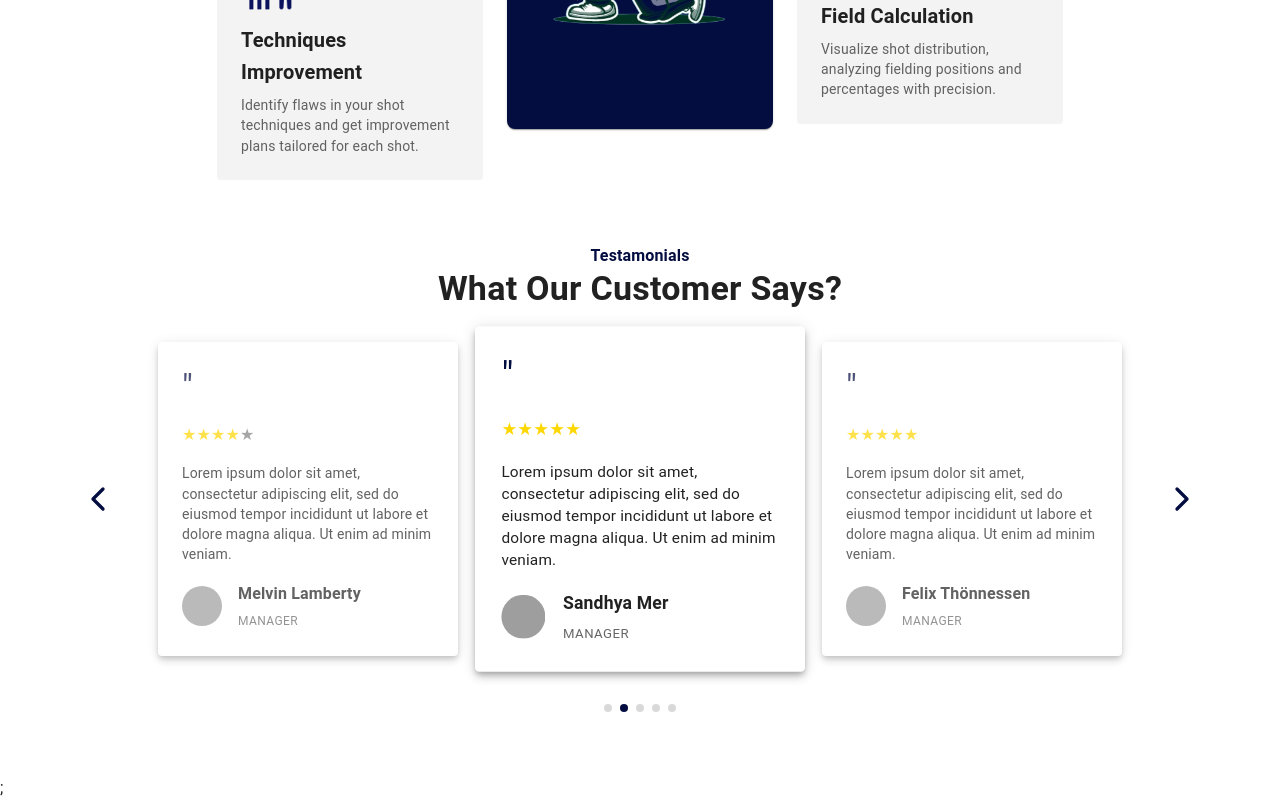
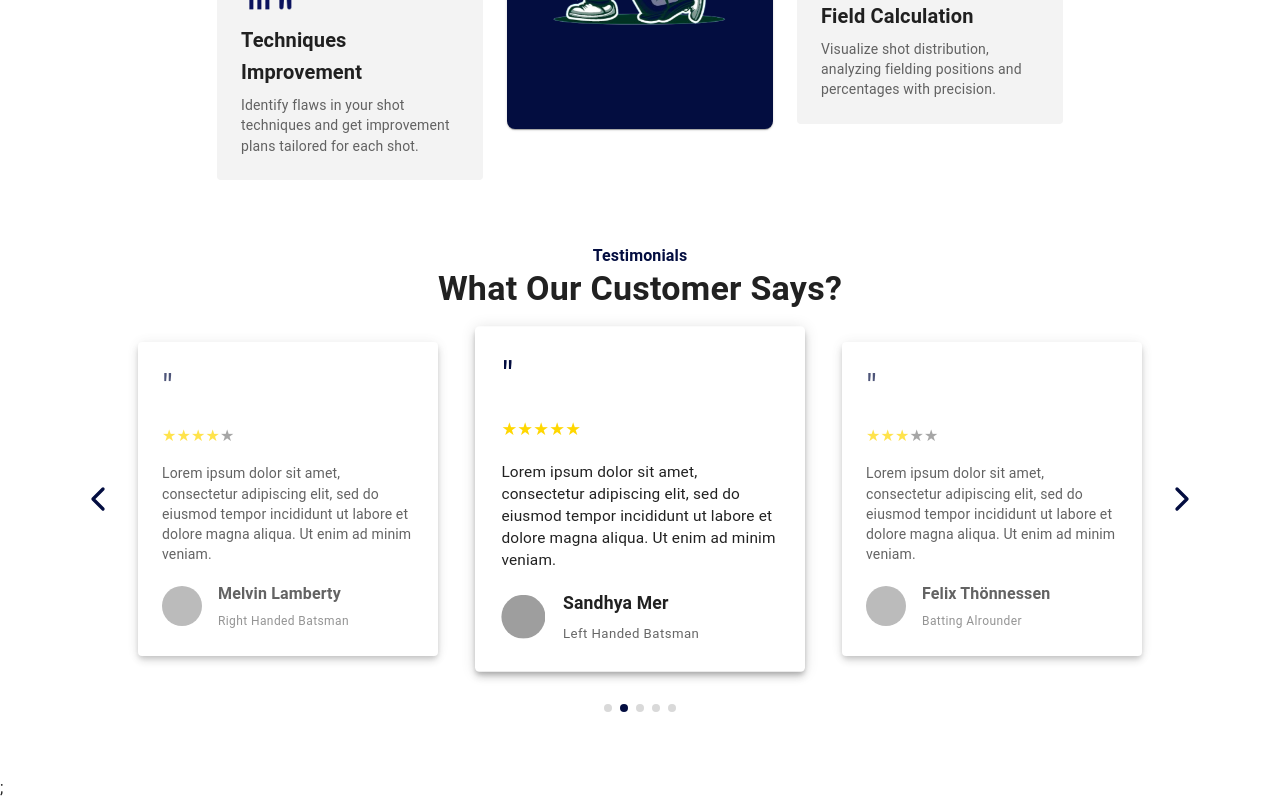
Before and after one commit to Daoud-Hussain/CricInsight, a React (Vite) app in the folder frontend/: page / in a window 1280 px wide. Shown: the part 3471-4271 px from the top of the page. Built offline with nearby package versions, Linux system fonts and the light colour scheme; grey boxes are pictures that could not be loaded.

Commit message:
Animate components ft. framer-motion

```diff
--- a/frontend/src/components/ServicesOffered.jsx
+++ b/frontend/src/components/ServicesOffered.jsx
@@ -1,6 +1,6 @@
-import React from "react";
+import React, { useRef } from "react";
 import { Grid, Card, Typography, Box } from "@mui/material";
-import { motion } from "framer-motion";
+import { motion, useInView } from "framer-motion";
 
 const services = [
   {
@@ -30,14 +30,17 @@ const MotionTypography = motion(Typography);
 const MotionImg = motion.img;
 
 const Services = () => {
+  const ref = useRef(null);
+  const isInView = useInView(ref, { once: true, amount: 0.2 });
+
   return (
-    <Box sx={{ textAlign: "center", mx: 7, px: 2 }}>
+    <Box ref={ref} sx={{ textAlign: "center", mx: 7, px: 2 }}>
       <MotionTypography
         variant="body"
         color="#030D40"
         sx={{fontWeight: 'bold'}}
         initial={{ opacity: 0, y: -20 }}
-        animate={{ opacity: 1, y: 0 }}
+        animate={isInView ? { opacity: 1, y: 0 } : { opacity: 0, y: -20 }}
         transition={{ duration: 0.5 }}
       >
         Our Services
@@ -47,7 +50,7 @@ const Services = () => {
         fontWeight="bold"
         gutterBottom
         initial={{ opacity: 0, y: -20 }}
-        animate={{ opacity: 1, y: 0 }}
+        animate={isInView ? { opacity: 1, y: 0 } : { opacity: 0, y: -20 }}
         transition={{ duration: 0.5, delay: 0.2 }}
       >
         What We Offer?
@@ -60,7 +63,7 @@ const Services = () => {
               <MotionCard
                 sx={{ p: 3, height: '100%', boxShadow: 'none', display: 'flex', flexDirection: 'column', background: '#F3F3F3', justifyContent: 'flex-start', alignItems: 'flex-start', textAlign: 'left' }}
                 initial={{ opacity: 0, x: -50 }}
-                animate={{ opacity: 1, x: 0 }}
+                animate={isInView ? { opacity: 1, x: 0 } : { opacity: 0, x: -50 }}
                 transition={{ duration: 0.5, delay: index * 0.2 }}
                 whileHover={{ scale: 1.05 }}
               >
@@ -68,7 +71,7 @@ const Services = () => {
                   src={service.imgSrc}
                   style={{filter: "brightness(0) saturate(100%) invert(7%) sepia(82%) saturate(3872%) hue-rotate(236deg) brightness(93%) contrast(107%)"}}
                   initial={{ opacity: 0, scale: 0.8 }}
-                  animate={{ opacity: 1, scale: 1 }}
+                  animate={isInView ? { opacity: 1, scale: 1 } : { opacity: 0, scale: 0.8 }}
                   transition={{ duration: 0.5, delay: index * 0.2 + 0.2 }}
                 />
                 <Typography variant="h6" fontWeight="bold" gutterBottom marginTop={1}>
@@ -86,7 +89,7 @@ const Services = () => {
           <MotionCard
             sx={{ p: 2, height: '80%', display: 'flex', alignItems: 'center', justifyContent: 'center', borderRadius: 2, backgroundColor: '#030D40' }}
             initial={{ opacity: 0, scale: 0.8 }}
-            animate={{ opacity: 1, scale: 1 }}
+            animate={isInView ? { opacity: 1, scale: 1 } : { opacity: 0, scale: 0.8 }}
             transition={{ duration: 0.5, delay: 0.4 }}
             whileHover={{ scale: 1.05 }}
           >
@@ -95,7 +98,7 @@ const Services = () => {
               alt="CricInsight Logo"
               style={{ width: "90%", height: "auto", margin: 8 }}
               initial={{ opacity: 0 }}
-              animate={{ opacity: 1 }}
+              animate={isInView ? { opacity: 1 } : { opacity: 0 }}
               transition={{ duration: 0.5, delay: 0.6 }}
             />
           </MotionCard>
@@ -107,7 +110,7 @@ const Services = () => {
               <MotionCard
                 sx={{ p: 3, height: '100%', display: 'flex', boxShadow: 'none', flexDirection: 'column', background: '#F3F3F3', justifyContent: 'flex-start', alignItems: 'flex-start', textAlign: 'left' }}
                 initial={{ opacity: 0, x: 50 }}
-                animate={{ opacity: 1, x: 0 }}
+                animate={isInView ? { opacity: 1, x: 0 } : { opacity: 0, x: 50 }}
                 transition={{ duration: 0.5, delay: index * 0.2 + 0.4 }}
                 whileHover={{ scale: 1.05 }}
               >
@@ -116,7 +119,7 @@ const Services = () => {
                   sx={{mb:1}}
                   style={{filter: "brightness(0) saturate(100%) invert(7%) sepia(82%) saturate(3872%) hue-rotate(236deg) brightness(93%) contrast(107%)"}}
                   initial={{ opacity: 0, scale: 0.8 }}
-                  animate={{ opacity: 1, scale: 1 }}
+                  animate={isInView ? { opacity: 1, scale: 1 } : { opacity: 0, scale: 0.8 }}
                   transition={{ duration: 0.5, delay: index * 0.2 + 0.6 }}
                 />
                 <Typography variant="h6" fontWeight="bold" gutterBottom>
--- a/frontend/src/components/Testimonials.jsx
+++ b/frontend/src/components/Testimonials.jsx
@@ -1,47 +1,54 @@
-import React, { useState } from 'react';
+import React, { useState, useRef } from 'react';
 import { Box, Typography, Avatar, Card, IconButton } from '@mui/material';
 import { ChevronLeft, ChevronRight } from 'lucide-react';
+import { motion, useInView, AnimatePresence } from 'framer-motion';
 
 const testimonials = [
   {
     name: 'Melvin Lamberty',
-    role: 'MANAGER',
+    role: 'Right Handed Batsman',
     image: '/api/placeholder/40/40',
     rating: 4,
     quote: 'Lorem ipsum dolor sit amet, consectetur adipiscing elit, sed do eiusmod tempor incididunt ut labore et dolore magna aliqua. Ut enim ad minim veniam.'
   },
   {
     name: 'Sandhya Mer',
-    role: 'MANAGER',
+    role: 'Left Handed Batsman',
     image: '/api/placeholder/40/40',
     rating: 5,
     quote: 'Lorem ipsum dolor sit amet, consectetur adipiscing elit, sed do eiusmod tempor incididunt ut labore et dolore magna aliqua. Ut enim ad minim veniam.'
   },
   {
     name: 'Felix Thönnessen',
-    role: 'MANAGER',
+    role: 'Batting Alrounder',
+    image: '/api/placeholder/40/40',
+    rating: 3,
+    quote: 'Lorem ipsum dolor sit amet, consectetur adipiscing elit, sed do eiusmod tempor incididunt ut labore et dolore magna aliqua. Ut enim ad minim veniam.'
+  },
+  {
+    name: 'Felix Thönnessen',
+    role: 'Left Handed Batsman',
     image: '/api/placeholder/40/40',
     rating: 5,
     quote: 'Lorem ipsum dolor sit amet, consectetur adipiscing elit, sed do eiusmod tempor incididunt ut labore et dolore magna aliqua. Ut enim ad minim veniam.'
   },
   {
     name: 'Felix Thönnessen',
-    role: 'MANAGER',
+    role: 'Right Handed Batsman',
     image: '/api/placeholder/40/40',
-    rating: 5,
-    quote: 'Lorem ipsum dolor sit amet, consectetur adipiscing elit, sed do eiusmod tempor incididunt ut labore et dolore magna aliqua. Ut enim ad minim veniam.'
-  },
-  {
-    name: 'Felix Thönnessen',
-    role: 'MANAGER',
-    image: '/api/placeholder/40/40',
-    rating: 5,
+    rating: 4,
     quote: 'Lorem ipsum dolor sit amet, consectetur adipiscing elit, sed do eiusmod tempor incididunt ut labore et dolore magna aliqua. Ut enim ad minim veniam.'
   },
 ];
 
+const MotionBox = motion(Box);
+const MotionCard = motion(Card);
+const MotionTypography = motion(Typography);
+
 const TestimonialSlider = () => {
   const [currentIndex, setCurrentIndex] = useState(1);
+  const ref = useRef(null);
+  const isInView = useInView(ref, { once: true, amount: 0.2 });
 
   const handlePrev = () => {
     setCurrentIndex((prevIndex) => (prevIndex > 0 ? prevIndex - 1 : testimonials.length - 1));
@@ -52,51 +59,99 @@ const TestimonialSlider = () => {
   };
 
   return (
-    <Box sx={{ textAlign: 'center', py: 8, px: 2, mx:4 }}>
-      <Typography variant="body" color="#030D40" sx={{fontWeight: 'bold'}}>
-      Testamonials
-      </Typography>
-      <Typography variant="h4" fontWeight="bold" gutterBottom>
+    <MotionBox
+      ref={ref}
+      sx={{ textAlign: 'center', py: 8, px: 2, mx: 4 }}
+      initial={{ opacity: 0, y: 50 }}
+      animate={isInView ? { opacity: 1, y: 0 } : { opacity: 0, y: 50 }}
+      transition={{ duration: 0.8 }}
+    >
+      <MotionTypography
+        variant="body"
+        color="#030D40"
+        sx={{fontWeight: 'bold'}}
+        initial={{ opacity: 0, y: -20 }}
+        animate={isInView ? { opacity: 1, y: 0 } : { opacity: 0, y: -20 }}
+        transition={{ duration: 0.5, delay: 0.2 }}
+      >
+        Testimonials
+      </MotionTypography>
+      <MotionTypography
+        variant="h4"
+        fontWeight="bold"
+        gutterBottom
+        initial={{ opacity: 0, y: -20 }}
+        animate={isInView ? { opacity: 1, y: 0 } : { opacity: 0, y: -20 }}
+        transition={{ duration: 0.5, delay: 0.4 }}
+      >
         What Our Customer Says?
-      </Typography>
+      </MotionTypography>
 
       <Box sx={{ display: 'flex', alignItems: 'center', justifyContent: 'center', mt: 4 }}>
         <IconButton onClick={handlePrev} sx={{ color: '#030D40' }}>
           <ChevronLeft size={40} />
         </IconButton>
 
+        <AnimatePresence mode="wait">
           <Box sx={{ display: 'flex', gap: 4, mx: 4 }}>
             {[-1, 0, 1].map((offset) => {
               const index = (currentIndex + offset + testimonials.length) % testimonials.length;
               const testimonial = testimonials[index];
               return (
-              <Card
-                key={index}
+                <MotionCard
+                  key={`${index}-${offset}`}
                   sx={{
                     width: 300,
                     p: 3,
                     textAlign: 'left',
-                  transform: offset === 0 ? 'scale(1.1)' : 'scale(1)',
                     zIndex: offset === 0 ? 2 : 1,
-                  opacity: offset === 0 ? 1 : 0.7,
-                  transition: 'all 0.3s ease',
                     boxShadow: 5
                   }}
+                  initial={{ opacity: 0, scale: 0.8 }}
+                  animate={{
+                    opacity: offset === 0 ? 1 : 0.7,
+                    scale: offset === 0 ? 1.1 : 1,
+                    x: offset * 20 // Slight horizontal offset
+                  }}
+                  transition={{ duration: 0.4 }}
                 >
-                <Typography variant="h4" color="#030D40" sx={{ mb: 2 }}>
+                  <MotionTypography
+                    variant="h4"
+                    color="#030D40"
+                    sx={{ mb: 2 }}
+                    initial={{ opacity: 0, y: 20 }}
+                    animate={{ opacity: 1, y: 0 }}
+                    transition={{ delay: 0.2 }}
+                  >
                     "
-                </Typography>
-                <Box sx={{ display: 'flex', mb: 2 }}>
+                  </MotionTypography>
+                  <MotionBox
+                    sx={{ display: 'flex', mb: 2 }}
+                    initial={{ opacity: 0 }}
+                    animate={{ opacity: 1 }}
+                    transition={{ delay: 0.3 }}
+                  >
                     {[...Array(5)].map((_, i) => (
                       <Typography key={i} color={i < testimonial.rating ? 'gold' : 'gray'}>
                         ★
                       </Typography>
                     ))}
-                </Box>
-                <Typography variant="body2" sx={{ mb: 2 }}>
+                  </MotionBox>
+                  <MotionTypography
+                    variant="body2"
+                    sx={{ mb: 2 }}
+                    initial={{ opacity: 0, y: 20 }}
+                    animate={{ opacity: 1, y: 0 }}
+                    transition={{ delay: 0.4 }}
+                  >
                     {testimonial.quote}
-                </Typography>
-                <Box sx={{ display: 'flex', alignItems: 'center' }}>
+                  </MotionTypography>
+                  <MotionBox
+                    sx={{ display: 'flex', alignItems: 'center' }}
+                    initial={{ opacity: 0, x: -20 }}
+                    animate={{ opacity: 1, x: 0 }}
+                    transition={{ delay: 0.5 }}
+                  >
                     <Avatar src={testimonial.image} sx={{ mr: 2 }} />
                     <Box>
                       <Typography variant="subtitle1" fontWeight="bold">
@@ -106,18 +161,24 @@ const TestimonialSlider = () => {
                         {testimonial.role}
                       </Typography>
                     </Box>
-                </Box>
-              </Card>
+                  </MotionBox>
+                </MotionCard>
               );
             })}
           </Box>
+        </AnimatePresence>
 
         <IconButton onClick={handleNext} sx={{ color: '#030D40' }}>
           <ChevronRight size={40} />
         </IconButton>
       </Box>
 
-      <Box sx={{ display: 'flex', justifyContent: 'center', mt: 6 }}>
+      <MotionBox
+        sx={{ display: 'flex', justifyContent: 'center', mt: 6 }}
+        initial={{ opacity: 0, y: 20 }}
+        animate={isInView ? { opacity: 1, y: 0 } : { opacity: 0, y: 20 }}
+        transition={{ duration: 0.5, delay: 0.6 }}
+      >
         {testimonials.map((_, index) => (
           <Box
             key={index}
@@ -130,8 +191,8 @@ const TestimonialSlider = () => {
             }}
           />
         ))}
-      </Box>
-    </Box>
+      </MotionBox>
+    </MotionBox>
   );
 };
 
```
Lines whose indentation alone changed are shown as unchanged.
